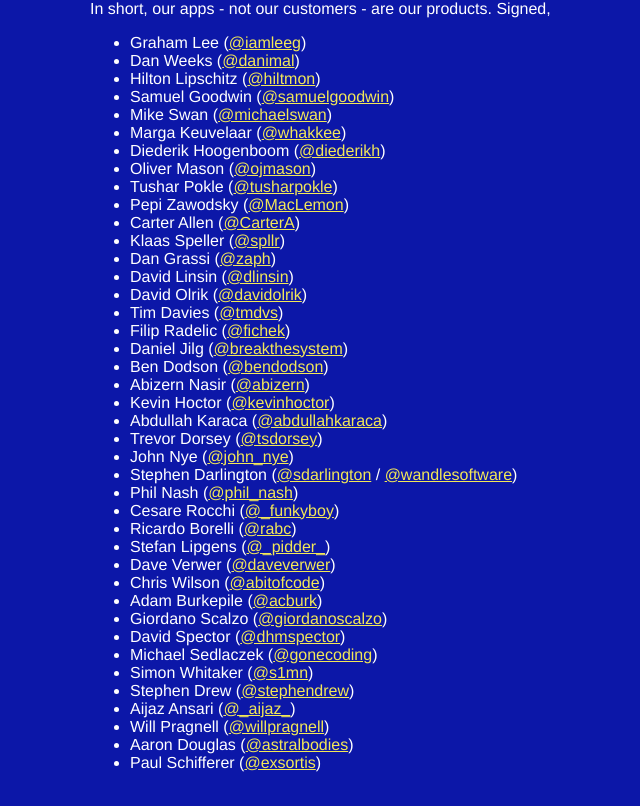
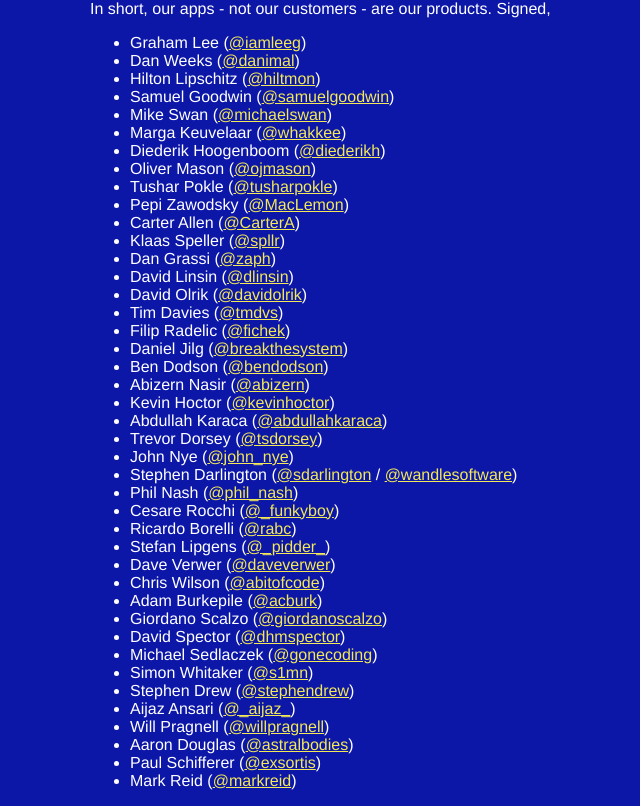
Before and after one commit to iamleeg/privacy-pledge, a plain HTML site: page index.html in a window 1280 px wide. Shown: the part 481-1287 px from the top of the page, without its empty margins (200-840 px from the left). Drawn offline with Linux system fonts and the light colour scheme.

Commit message:
Added my signature to index.html

```diff
--- a/index.html
+++ b/index.html
@@ -95,6 +95,7 @@ Signed,
   <li>Will Pragnell (<a href="https://twitter.com/willpragnell">@willpragnell</a>)</li>
   <li>Aaron Douglas (<a href="https://twitter.com/astralbodies">@astralbodies</a>)</li>
   <li>Paul Schifferer (<a href="https://twitter.com/exsortis">@exsortis</a>)</li>
+  <li>Mark Reid (<a href="https://twitter.com/markreid">@markreid</a>)</li>
 </ul>
 
 
```
